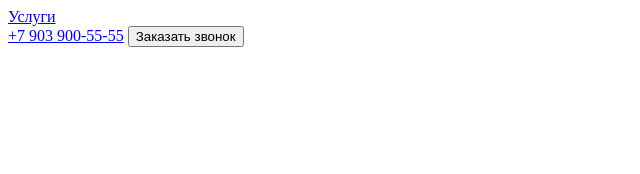
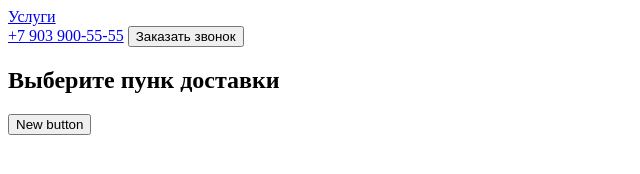
Before and after one commit to KSetok/special-app, a plain HTML site: page index.html in a window 1280 px wide. Shown: the whole page, without its empty margins (0-640 px from the left). Drawn offline with Linux system fonts and the light colour scheme.

Commit message:
new button added

```diff
--- a/index.html
+++ b/index.html
@@ -19,6 +19,7 @@
             <button>Заказать звонок</button>
         </div>
     </header>
-
+    <h2>Выберите пунк доставки</h2>
+    <button>New button</button>
 </body>
 </html>
```
